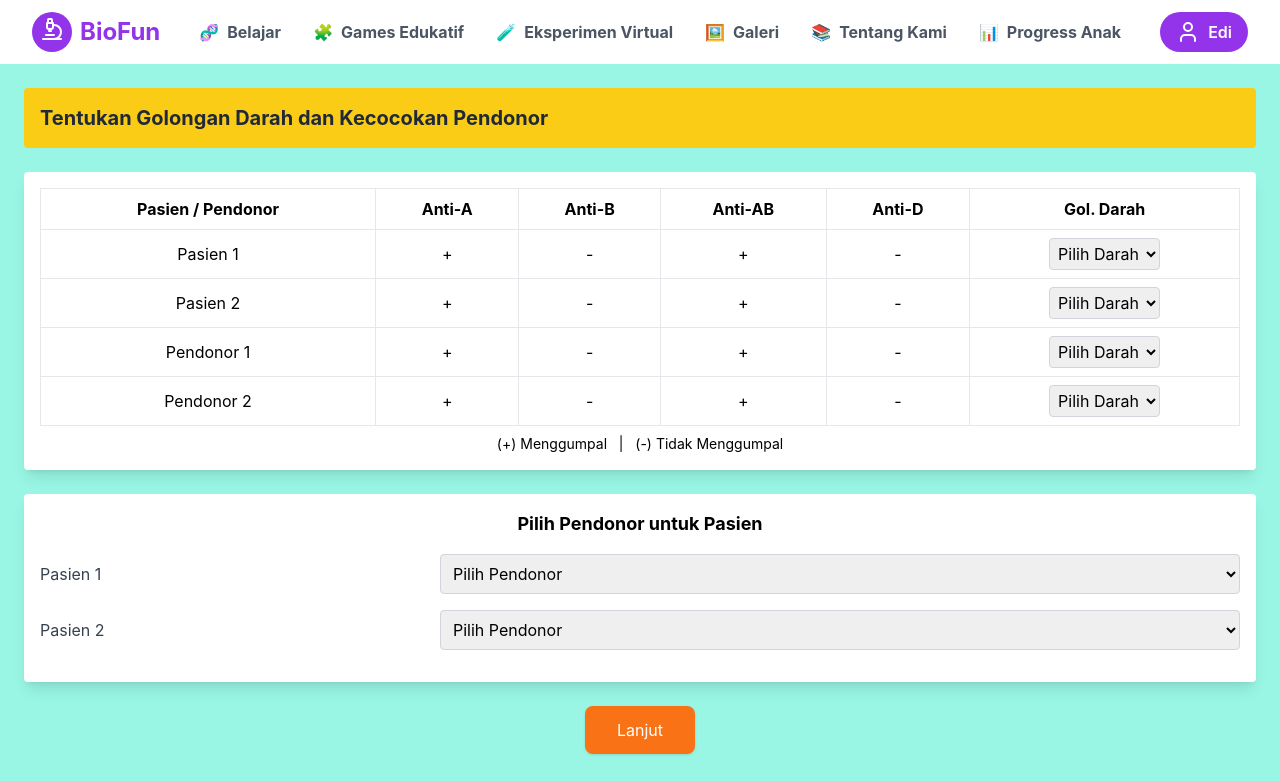
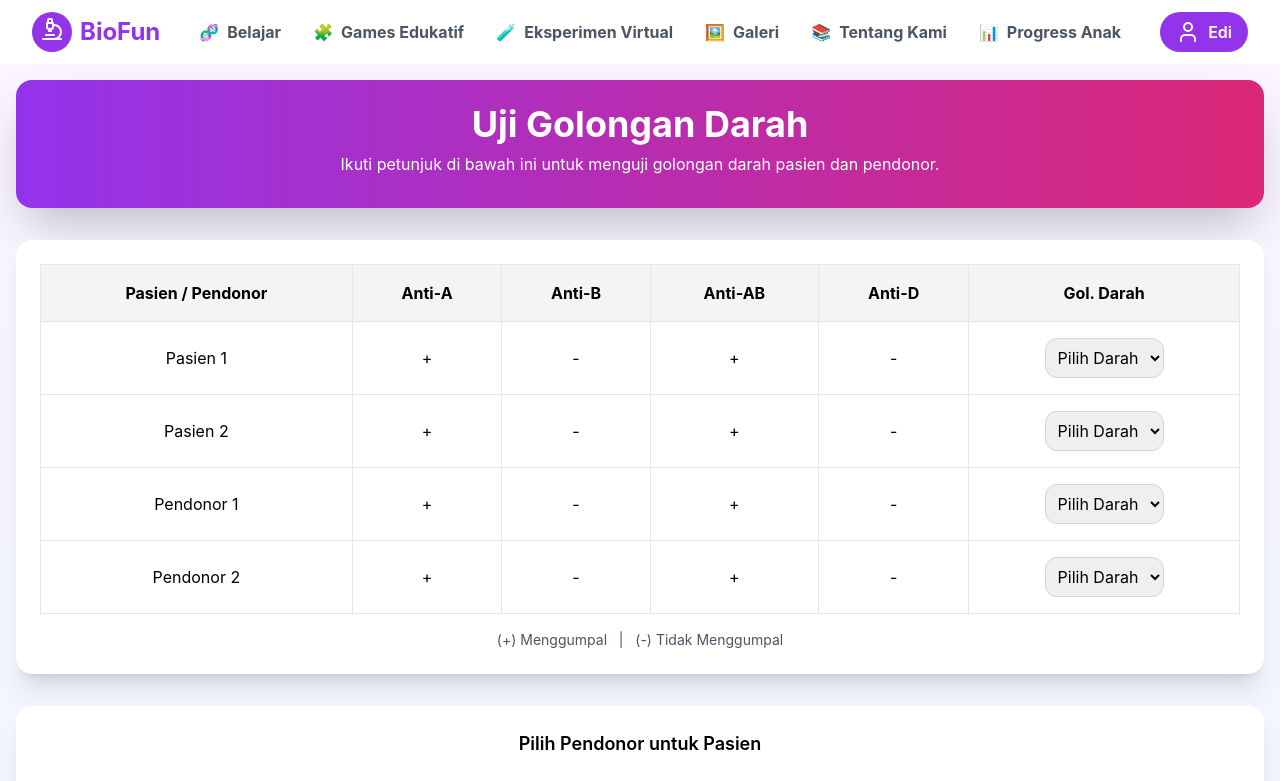
Before and after one commit to Ediw7/biofun, a React (Create React App) app: page /eksperimen-perbandingan in a window 1280 px wide. Shown: the top 781 px of the page. Built offline with nearby package versions, Linux system fonts and the light colour scheme.

Commit message:
benerin page perbandingan

```diff
--- a/src/pages/EksperimenPerbandingan.js
+++ b/src/pages/EksperimenPerbandingan.js
@@ -1,5 +1,5 @@
 import React, { useState } from "react";
-import { useNavigate } from "react-router-dom"; // Import useNavigate dari react-router-dom
+import { useNavigate } from "react-router-dom";
 
 const EksperimenPerbandingan = () => {
   const [selectedGolDar, setSelectedGolDar] = useState([
@@ -30,7 +30,6 @@ const EksperimenPerbandingan = () => {
   };
 
   const handleLanjut = () => {
-    // Periksa validasi data di sini (opsional)
     setShowPopup(true);
   };
 
@@ -45,43 +44,46 @@ const EksperimenPerbandingan = () => {
   };
 
   return (
-    <div className="min-h-screen bg-teal-200 p-6">
-      {/* Header */}
-      <div className="bg-yellow-400 p-4 rounded flex items-center">
-        <h1 className="text-xl font-bold text-gray-800">
-          Tentukan Golongan Darah dan Kecocokan Pendonor
-        </h1>
+    <div className="min-h-screen bg-gradient-to-b from-purple-50 to-blue-50 p-4">
+      {/* Hero Section */}
+      <div className="bg-gradient-to-r from-purple-600 to-pink-600 text-white mb-8 py-6 rounded-2xl shadow-2xl">
+        <div className="container mx-auto px-4 text-center">
+          <h1 className="text-2xl md:text-4xl font-bold mb-2">Uji Golongan Darah</h1>
+          <p className="text-sm md:text-base mb-2">
+            Ikuti petunjuk di bawah ini untuk menguji golongan darah pasien dan pendonor.
+          </p>
+        </div>
       </div>
 
       {/* Tabel Golongan Darah */}
-      <div className="bg-white mt-6 p-4 rounded shadow-lg">
+      <div className="bg-white p-6 rounded-2xl shadow-xl mb-8">
         <table className="w-full border border-gray-300">
-          <thead>
+          <thead className="bg-gray-100">
             <tr>
-              <th className="p-2 border">Pasien / Pendonor</th>
-              <th className="p-2 border">Anti-A</th>
-              <th className="p-2 border">Anti-B</th>
-              <th className="p-2 border">Anti-AB</th>
-              <th className="p-2 border">Anti-D</th>
-              <th className="p-2 border">Gol. Darah</th>
+              <th className="p-4 border">Pasien / Pendonor</th>
+              <th className="p-4 border">Anti-A</th>
+              <th className="p-4 border">Anti-B</th>
+              <th className="p-4 border">Anti-AB</th>
+              <th className="p-4 border">Anti-D</th>
+              <th className="p-4 border">Gol. Darah</th>
             </tr>
           </thead>
           <tbody>
             {[...Array(4)].map((_, index) => (
               <tr key={index}>
-                <td className="border p-2 text-center">
+                <td className="border p-4 text-center">
                   {index < 2 ? `Pasien ${index + 1}` : `Pendonor ${index - 1}`}
                 </td>
                 {["+", "-", "+", "-"].map((val, colIndex) => (
-                  <td key={colIndex} className="border p-2 text-center">
+                  <td key={colIndex} className="border p-4 text-center">
                     {val}
                   </td>
                 ))}
-                <td className="border p-2 text-center">
+                <td className="border p-4 text-center">
                   <select
                     value={selectedGolDar[index] || ""}
                     onChange={(e) => handleGolDarChange(index, e.target.value)}
-                    className="border border-gray-300 p-1 rounded"
+                    className="border border-gray-300 p-2 rounded-xl focus:outline-none focus:ring-2 focus:ring-purple-500"
                   >
                     <option value="">Pilih Darah</option>
                     {golonganDarahOptions.map((gol, golIndex) => (
@@ -95,14 +97,14 @@ const EksperimenPerbandingan = () => {
             ))}
           </tbody>
         </table>
-        <p className="mt-2 text-sm text-center">
+        <p className="mt-4 text-sm text-center text-gray-600">
           (+) Menggumpal &nbsp; | &nbsp; (-) Tidak Menggumpal
         </p>
       </div>
 
       {/* Pilih Pendonor */}
-      <div className="bg-white mt-6 p-4 rounded shadow-lg">
-        <h2 className="text-lg font-bold text-center mb-4">
+      <div className="bg-white p-6 rounded-2xl shadow-xl mb-8">
+        <h2 className="text-lg font-semibold text-center mb-6">
           Pilih Pendonor untuk Pasien
         </h2>
         {[...Array(2)].map((_, index) => (
@@ -111,7 +113,7 @@ const EksperimenPerbandingan = () => {
             <select
               value={selectedPendonor[index] || ""}
               onChange={(e) => handlePendonorChange(index, e.target.value)}
-              className="border border-gray-300 p-2 rounded w-2/3"
+              className="border border-gray-300 p-2 rounded-xl w-2/3 focus:outline-none focus:ring-2 focus:ring-purple-500"
             >
               <option value="">Pilih Pendonor</option>
               <option value="1">Pendonor 1</option>
@@ -122,10 +124,10 @@ const EksperimenPerbandingan = () => {
       </div>
 
       {/* Button Lanjut */}
-      <div className="mt-6 text-center">
+      <div className="mt-8 text-center">
         <button
           onClick={handleLanjut}
-          className="bg-orange-500 text-white px-8 py-3 rounded-lg shadow hover:bg-orange-600 transition"
+          className="bg-purple-600 text-white px-10 py-3 rounded-xl shadow-lg hover:bg-purple-700 transition"
         >
           Lanjut
         </button>
@@ -134,13 +136,13 @@ const EksperimenPerbandingan = () => {
       {/* Popup */}
       {showPopup && (
         <div className="fixed inset-0 bg-black bg-opacity-50 flex justify-center items-center z-50">
-          <div className="bg-white w-80 p-6 rounded shadow-lg text-center relative">
-            <h2 className="text-lg font-bold text-red-500 mb-4">
+          <div className="bg-white w-96 p-6 rounded-2xl shadow-lg text-center relative">
+            <h2 className="text-xl font-bold text-red-500 mb-4">
               HASIL ANALISIS KURANG TEPAT
             </h2>
             <button
-              className="bg-orange-400 px-6 py-2 text-white rounded-lg hover:bg-orange-500 transition"
-              onClick={handleLihatKunciJawaban} // Menambahkan fungsi navigasi ke halaman Kunci Jawaban
+              className="bg-orange-500 text-white px-6 py-3 rounded-xl hover:bg-orange-600 transition"
+              onClick={handleLihatKunciJawaban}
             >
               LIHAT KUNCI JAWABAN
             </button>
```
